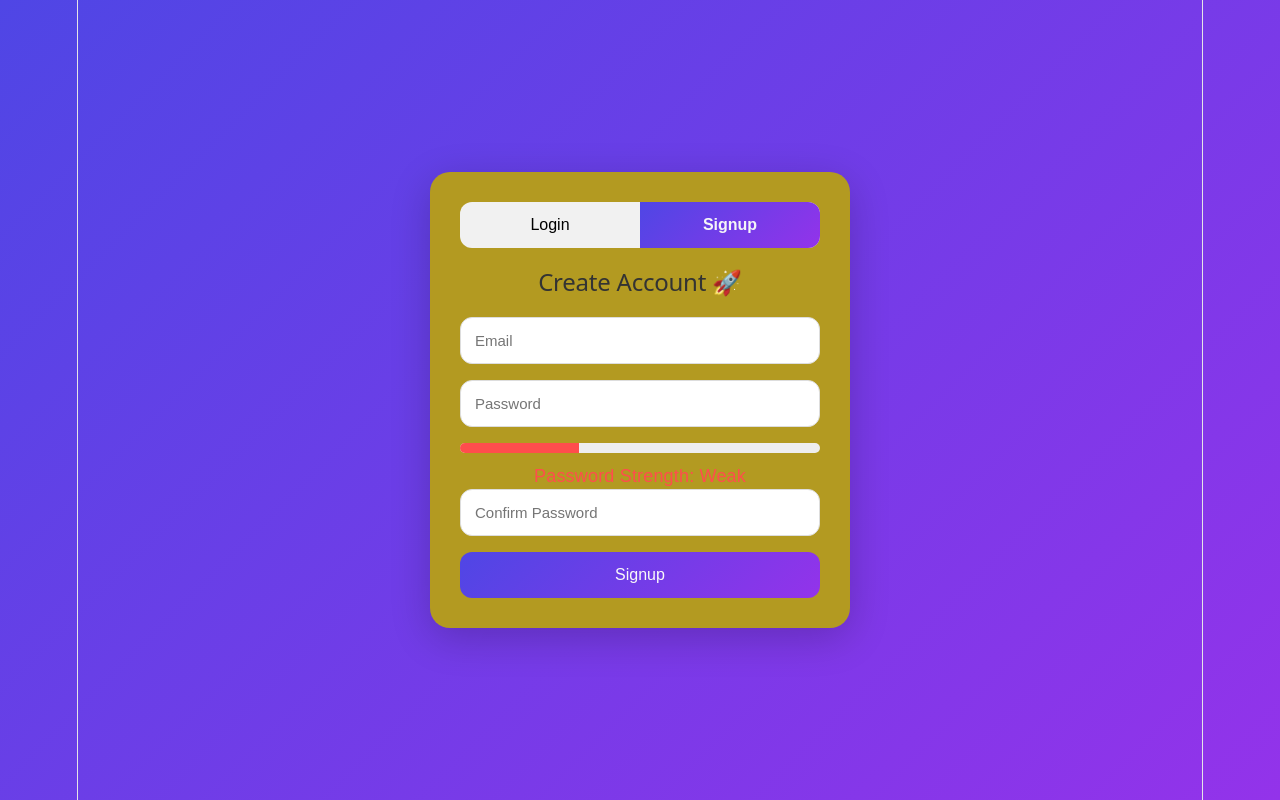
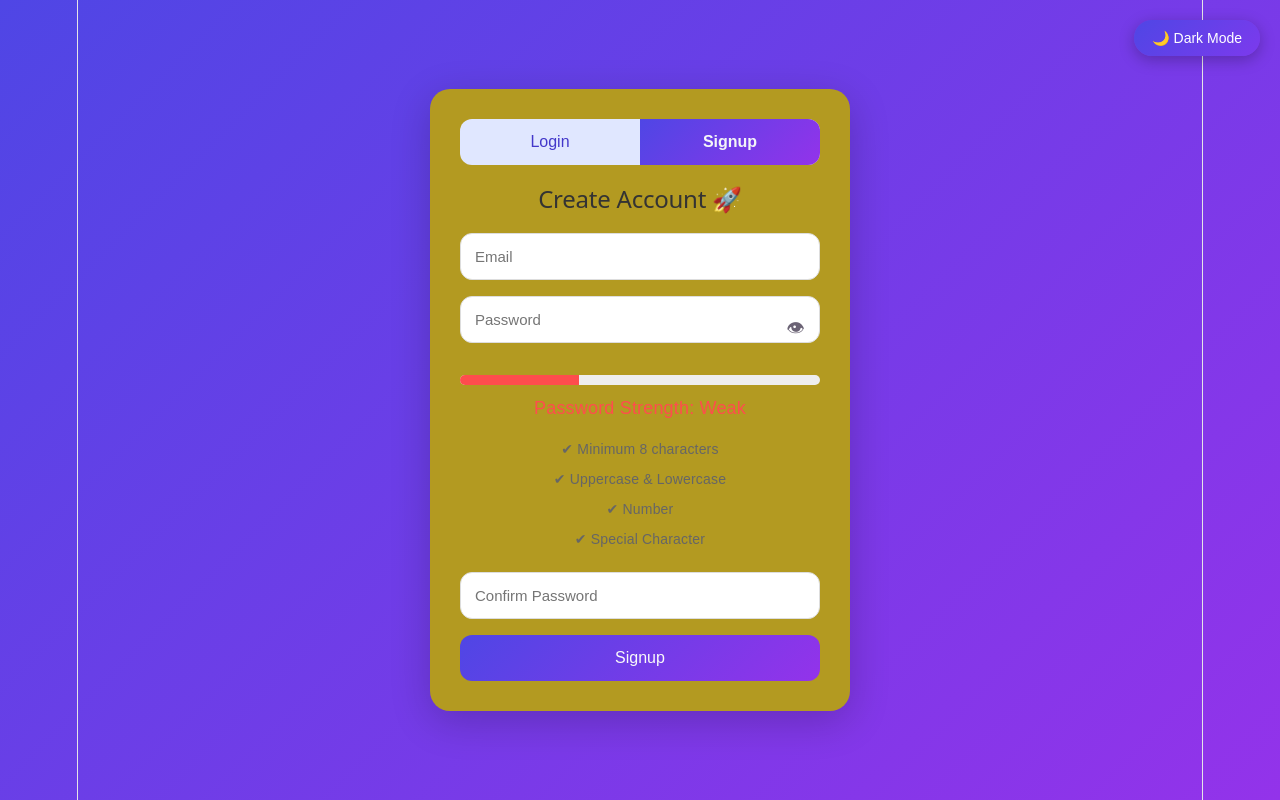
Before and after one commit to roshanrijalcpi-tech/BasicInReact, a React (Vite) app: page / in a window 1280 px wide. Both pictures are taken after a click on the button "Signup". Built offline with nearby package versions, Linux system fonts and the light colour scheme.

Commit message:
Added Forget Password , Dark Mode

```diff
--- a/src/App.css
+++ b/src/App.css
@@ -18,6 +18,11 @@ body {
   padding: 20px;
 }
 
+/* DARK MODE CONTAINER */
+.container.dark {
+  background: #0f172a;
+}
+
 .card {
   width: 100%;
   max-width: 420px;
@@ -28,12 +33,21 @@ body {
   overflow: hidden;
 }
 
+.container.dark .card {
+  background: #1e2937;
+  box-shadow: 0 10px 40px rgba(0, 0, 0, 0.5);
+}
+
 .tabs {
   display: flex;
   margin-bottom: 20px;
-  background: #f1f1f1;
+  background: #e0e7ff;           /* Soft blue for light mode */
   border-radius: 12px;
   overflow: hidden;
+}
+
+.container.dark .tabs {
+  background: #334155;
 }
 
 .tabs button {
@@ -44,6 +58,20 @@ body {
   cursor: pointer;
   font-size: 16px;
   transition: 0.3s;
+  color: #4338ca;
+  font-weight: 500;
+}
+
+.tabs button:hover:not(.active) {
+  background: #c7d2fe;
+}
+
+.container.dark .tabs button {
+  color: #e0e7ff;
+}
+
+.container.dark .tabs button:hover:not(.active) {
+  background: #475569;
 }
 
 .tabs button.active {
@@ -70,7 +98,6 @@ body {
     opacity: 0;
     transform: translateY(10px);
   }
-
   to {
     opacity: 1;
     transform: translateY(0);
@@ -88,6 +115,10 @@ form h2 {
   color: #333;
 }
 
+.container.dark form h2 {
+  color: #e2e8f0;
+}
+
 form input {
   padding: 14px;
   margin-bottom: 16px;
@@ -97,10 +128,21 @@ form input {
   transition: 0.3s;
 }
 
+.container.dark form input {
+  background: #1e2937;
+  border-color: #475569;
+  color: #e2e8f0;
+}
+
 form input:focus {
   outline: none;
   border-color: #6d28d9;
   box-shadow: 0 0 8px rgba(109, 40, 217, 0.3);
+}
+
+.container.dark form input:focus {
+  border-color: #6366f1;
+  box-shadow: 0 0 8px rgba(99, 102, 241, 0.5);
 }
 
 form button {
@@ -126,6 +168,12 @@ form button:hover {
   border-radius: 10px;
   background: #1d1561;
   font-weight: bold;
+  color: white;
+}
+
+.container.dark .message {
+  background: #312e81;
+  color: #c4d0ff;
 }
 
 .strength-container {
@@ -137,9 +185,81 @@ form button:hover {
   margin-bottom: 10px;
 }
 
+.container.dark .strength-container {
+  background: #334155;
+}
+
 .strength-bar {
   height: 100%;
   transition: 0.4s;
+}
+
+.password-box {
+  position: relative;
+  margin-bottom: 16px;
+}
+
+.password-box input {
+  width: 100%;
+  padding-right: 45px;
+}
+
+.password-box span {
+  position: absolute;
+  right: 15px;
+  top: 50%;
+  transform: translateY(-50%);
+  cursor: pointer;
+  font-size: 18px;
+  user-select: none;
+}
+
+.container.dark .password-box span {
+  color: #94a3b8;
+}
+
+/* Checklist */
+.checklist {
+  margin: 10px 0 16px 0;
+  font-size: 14px;
+}
+
+.checklist p {
+  margin: 4px 0;
+  color: #666;
+}
+
+.checklist p.valid {
+  color: #22c55e;
+}
+
+/* Dark Mode Toggle Button */
+.dark-toggle {
+  position: absolute;
+  top: 20px;
+  right: 20px;
+  padding: 10px 18px;
+  background: linear-gradient(135deg, #4f46e5, #7c3aed);
+  color: white;
+  border: none;
+  border-radius: 50px;
+  cursor: pointer;
+  font-size: 14px;
+  z-index: 100;
+  box-shadow: 0 4px 15px rgba(0, 0, 0, 0.25);
+  transition: all 0.3s ease;
+  display: flex;
+  align-items: center;
+  gap: 6px;
+}
+
+.dark-toggle:hover {
+  transform: translateY(-2px);
+  box-shadow: 0 6px 20px rgba(79, 70, 229, 0.4);
+}
+
+.container.dark .dark-toggle {
+  background: linear-gradient(135deg, #334155, #475569);
 }
 
 @media (max-width: 500px) {
@@ -165,7 +285,40 @@ form button:hover {
   font-size: 50px;
   text-align: center;
 }
+
+.logout-btn {
+  margin-top: 30px;
+  padding: 12px 32px;
+  background: linear-gradient(135deg, #4f46e5, #9333ea);
+  color: white;
+  border: none;
+  border-radius: 12px;
+  font-size: 16px;
+  cursor: pointer;
+}
+
+/* Remove old conflicting rule */
 .signup.active {
-  background: linear-gradient(to right, #ff416c, #ff4b2b);
-  color: white;
+  background: none !important;
 }
+.forgot-link {
+  color: #6366f1;
+  text-align: right;
+  margin: 8px 0 16px 0;
+  cursor: pointer;
+  font-size: 14px;
+  font-weight: 500;
+}
+
+.forgot-link:hover {
+  color: #4f46e5;
+  text-decoration: underline;
+}
+
+.container.dark .forgot-link {
+  color: #818cf8;
+}
+
+.container.dark .forgot-link:hover {
+  color: #a5b4fc;
+}
--- a/src/App.jsx
+++ b/src/App.jsx
@@ -1,14 +1,9 @@
-import { BrowserRouter, Routes, Route } from "react-router-dom";
-import Login from "./ForLoginForm/Login";
-import Signup from "./ForLoginForm/Signup";
-import Home from "./pages/Home";
-// App.jsx
-
 import { useState, useEffect } from "react";
 import "./App.css";
 
 export default function App() {
   const [activeTab, setActiveTab] = useState("login");
+  const [forgotMode, setForgotMode] = useState(false); // New state for forgot password
 
   // LOGIN STATES
   const [loginEmail, setLoginEmail] = useState("");
@@ -19,8 +14,22 @@ export default function App() {
   const [signupPassword, setSignupPassword] = useState("");
   const [confirmPassword, setConfirmPassword] = useState("");
 
+  // FORGOT PASSWORD STATE
+  const [forgotEmail, setForgotEmail] = useState("");
+  const [resetSent, setResetSent] = useState(false);
+
   // MESSAGE
   const [message, setMessage] = useState("");
+
+  // LOGIN STATE
+  const [isLoggedIn, setIsLoggedIn] = useState(false);
+
+  // PASSWORD SHOW/HIDE
+  const [showLoginPassword, setShowLoginPassword] = useState(false);
+  const [showSignupPassword, setShowSignupPassword] = useState(false);
+
+  // DARK MODE
+  const [darkMode, setDarkMode] = useState(false);
 
   // PASSWORD STRENGTH
   const [strength, setStrength] = useState({
@@ -30,44 +39,26 @@ export default function App() {
     level: 0,
   });
 
-  // PASSWORD STRENGTH CHECK
   useEffect(() => {
     checkPasswordStrength(signupPassword);
   }, [signupPassword]);
 
   const checkPasswordStrength = (password) => {
     let score = 0;
-
     if (password.length >= 8) score++;
     if (/[A-Z]/.test(password) && /[a-z]/.test(password)) score++;
     if (/[0-9]/.test(password)) score++;
     if (/[^A-Za-z0-9]/.test(password)) score++;
 
     if (score <= 1) {
-      setStrength({
-        text: "Weak",
-        width: "33%",
-        color: "#ff4d4d",
-        level: 1,
-      });
+      setStrength({ text: "Weak", width: "33%", color: "#ff4d4d", level: 1 });
     } else if (score <= 3) {
-      setStrength({
-        text: "Medium",
-        width: "66%",
-        color: "#ffaa00",
-        level: 2,
-      });
+      setStrength({ text: "Medium", width: "66%", color: "#ffaa00", level: 2 });
     } else {
-      setStrength({
-        text: "Strong",
-        width: "100%",
-        color: "#00cc66",
-        level: 3,
-      });
+      setStrength({ text: "Strong", width: "100%", color: "#00cc66", level: 3 });
     }
   };
 
-  // EMAIL VALIDATION
   const validateEmail = (email) => {
     return /^[^\s@]+@[^\s@]+\.[^\s@]+$/.test(email);
   };
@@ -75,44 +66,34 @@ export default function App() {
   // SIGNUP
   const handleSignup = (e) => {
     e.preventDefault();
-
     if (!validateEmail(signupEmail)) {
       setMessage("❌ Invalid email format");
       return;
     }
-
     if (signupPassword !== confirmPassword) {
       setMessage("❌ Passwords do not match");
       return;
     }
-
     if (strength.level < 2) {
       setMessage("❌ Password must be at least Medium strength");
       return;
     }
 
-    const user = {
-      email: signupEmail,
-      password: signupPassword,
-    };
-
+    const user = { email: signupEmail, password: signupPassword };
     localStorage.setItem("user", JSON.stringify(user));
 
     setMessage("✅ Account created successfully");
-
-    setSignupEmail("");
-    setSignupPassword("");
-    setConfirmPassword("");
+    setSignupEmail(""); setSignupPassword(""); setConfirmPassword("");
 
     setTimeout(() => {
       setActiveTab("login");
+      setMessage("");
     }, 1500);
   };
 
   // LOGIN
   const handleLogin = (e) => {
     e.preventDefault();
-
     const storedUser = JSON.parse(localStorage.getItem("user"));
 
     if (!storedUser) {
@@ -120,123 +101,179 @@ export default function App() {
       return;
     }
 
-    if (
-      loginEmail === storedUser.email &&
-      loginPassword === storedUser.password
-    ) {
-      setMessage("✅ Login successful");
+    if (loginEmail === storedUser.email && loginPassword === storedUser.password) {
+      setIsLoggedIn(true);
     } else {
       setMessage("❌ Invalid login credentials");
     }
   };
 
+  // FORGOT PASSWORD
+  const handleForgotPassword = (e) => {
+    e.preventDefault();
+    if (!validateEmail(forgotEmail)) {
+      setMessage("❌ Please enter a valid email");
+      return;
+    }
+
+    setResetSent(true);
+    setMessage("✅ Reset link sent to your email!");
+
+    setTimeout(() => {
+      setMessage("");
+      setForgotMode(false);
+      setForgotEmail("");
+      setResetSent(false);
+    }, 2500);
+  };
+
+  // MAINTENANCE PAGE
+  if (isLoggedIn) {
     return (
-    <div className="container">
+      <div className="welcome-page">
+        <div style={{ textAlign: "center", padding: "40px" }}>
+          <h1 style={{ fontSize: "42px", marginBottom: "20px" }}>🔄 Under Maintenance</h1>
+          <h2 style={{ color: "#fff", fontSize: "28px", marginBottom: "30px" }}>
+            We are updating this page.<br />
+            Please wait for 1-2 weeks.
+          </h2>
+          <button className="logout-btn" onClick={() => setIsLoggedIn(false)}>
+            Logout
+          </button>
+        </div>
+      </div>
+    );
+  }
+
+  return (
+    <div className={`container ${darkMode ? "dark" : ""}`}>
+
+      <button className="dark-toggle" onClick={() => setDarkMode(!darkMode)}>
+        {darkMode ? "☀ Light Mode" : "🌙 Dark Mode"}
+      </button>
+
       <div className="card">
+
+        {/* TABS - Only show when not in forgot mode */}
+        {!forgotMode && (
           <div className="tabs">
-          <button
-            className={activeTab === "login" ? "active" : ""}
-            onClick={() => {
-              setActiveTab("login");
-              setMessage("");
-            }}
-          >
+            <button className={activeTab === "login" ? "active" : ""} onClick={() => { setActiveTab("login"); setMessage(""); }}>
               Login
             </button>
-
-          <button
-            className={activeTab === "signup" ? "active" : ""}
-            onClick={() => {
-              setActiveTab("signup");
-              setMessage("");
-            }}
-          >
+            <button className={activeTab === "signup" ? "active" : ""} onClick={() => { setActiveTab("signup"); setMessage(""); }}>
               Signup
             </button>
           </div>
+        )}
 
+        {/* MESSAGE */}
         {message && <div className="message">{message}</div>}
 
         {/* LOGIN FORM */}
-        <div
-          className={`form-section ${
-            activeTab === "login" ? "show" : "hide"
-          }`}
-        >
+        {!forgotMode && activeTab === "login" && (
+          <div className="form-section show">
             <form onSubmit={handleLogin}>
               <h2>Welcome Back 👋</h2>
 
+              <input type="email" placeholder="Email" value={loginEmail} onChange={(e) => setLoginEmail(e.target.value)} required />
+
+              <div className="password-box">
                 <input
-              type="email"
-              placeholder="Email"
-              value={loginEmail}
-              onChange={(e) => setLoginEmail(e.target.value)}
-              required
-            />
-
-            <input
-              type="password"
+                  type={showLoginPassword ? "text" : "password"}
                   placeholder="Password"
                   value={loginPassword}
                   onChange={(e) => setLoginPassword(e.target.value)}
                   required
                 />
+                <span onClick={() => setShowLoginPassword(!showLoginPassword)}>
+                  {showLoginPassword ? "🙈" : "👁"}
+                </span>
+              </div>
+
+              {/* Forgot Password Link */}
+              <p
+                className="forgot-link"
+                onClick={() => {
+                  setForgotMode(true);
+                  setMessage("");
+                  setLoginEmail("");
+                  setLoginPassword("");
+                }}
+              >
+                Forgot Password?
+              </p>
 
               <button type="submit">Login</button>
             </form>
           </div>
+        )}
 
-        {/* SIGNUP FORM */}
-        <div
-          className={`form-section ${
-            activeTab === "signup" ? "show" : "hide"
-          }`}
-        >
-          <form onSubmit={handleSignup}>
-            <h2>Create Account 🚀</h2>
+        {/* FORGOT PASSWORD FORM */}
+        {forgotMode && (
+          <div className="form-section show">
+            <form onSubmit={handleForgotPassword}>
+              <h2>Forgot Password 🔑</h2>
+              <p style={{ textAlign: "center", marginBottom: "20px", color: "#666" }}>
+                Enter your email and we'll send you a reset link.
+              </p>
 
               <input
                 type="email"
-              placeholder="Email"
-              value={signupEmail}
-              onChange={(e) => setSignupEmail(e.target.value)}
+                placeholder="Enter your email"
+                value={forgotEmail}
+                onChange={(e) => setForgotEmail(e.target.value)}
                 required
               />
 
-            <input
-              type="password"
-              placeholder="Password"
-              value={signupPassword}
-              onChange={(e) => setSignupPassword(e.target.value)}
-              required
-            />
+              <button type="submit">Send Reset Link</button>
 
-            {/* PASSWORD STRENGTH */}
-            <div className="strength-container">
-              <div
-                className="strength-bar"
-                style={{
-                  width: strength.width,
-                  background: strength.color,
+              <p
+                className="forgot-link"
+                onClick={() => {
+                  setForgotMode(false);
+                  setResetSent(false);
+                  setForgotEmail("");
+                  setMessage("");
                 }}
-              ></div>
+                style={{ textAlign: "center", marginTop: "15px" }}
+              >
+                ← Back to Login
+              </p>
+            </form>
+          </div>
+        )}
+
+        {/* SIGNUP FORM */}
+        {!forgotMode && activeTab === "signup" && (
+          <div className="form-section show">
+            <form onSubmit={handleSignup}>
+              <h2>Create Account 🚀</h2>
+              {/* ... existing signup form ... */}
+              <input type="email" placeholder="Email" value={signupEmail} onChange={(e) => setSignupEmail(e.target.value)} required />
+
+              <div className="password-box">
+                <input type={showSignupPassword ? "text" : "password"} placeholder="Password" value={signupPassword} onChange={(e) => setSignupPassword(e.target.value)} required />
+                <span onClick={() => setShowSignupPassword(!showSignupPassword)}>{showSignupPassword ? "🙈" : "👁"}</span>
               </div>
 
-            <p style={{ color: strength.color }}>
-              Password Strength: {strength.text}
-            </p>
+              <div className="strength-container">
+                <div className="strength-bar" style={{ width: strength.width, background: strength.color }}></div>
+              </div>
+              <p style={{ color: strength.color }}>Password Strength: {strength.text}</p>
 
-            <input
-              type="password"
-              placeholder="Confirm Password"
-              value={confirmPassword}
-              onChange={(e) => setConfirmPassword(e.target.value)}
-              required
-            />
+              <div className="checklist">
+                <p className={signupPassword.length >= 8 ? "valid" : ""}>✔ Minimum 8 characters</p>
+                <p className={/[A-Z]/.test(signupPassword) && /[a-z]/.test(signupPassword) ? "valid" : ""}>✔ Uppercase & Lowercase</p>
+                <p className={/[0-9]/.test(signupPassword) ? "valid" : ""}>✔ Number</p>
+                <p className={/[^A-Za-z0-9]/.test(signupPassword) ? "valid" : ""}>✔ Special Character</p>
+              </div>
+
+              <input type="password" placeholder="Confirm Password" value={confirmPassword} onChange={(e) => setConfirmPassword(e.target.value)} required />
 
               <button type="submit">Signup</button>
             </form>
           </div>
+        )}
       </div>
     </div>
   );
```
Lines whose indentation alone changed are shown as unchanged.
